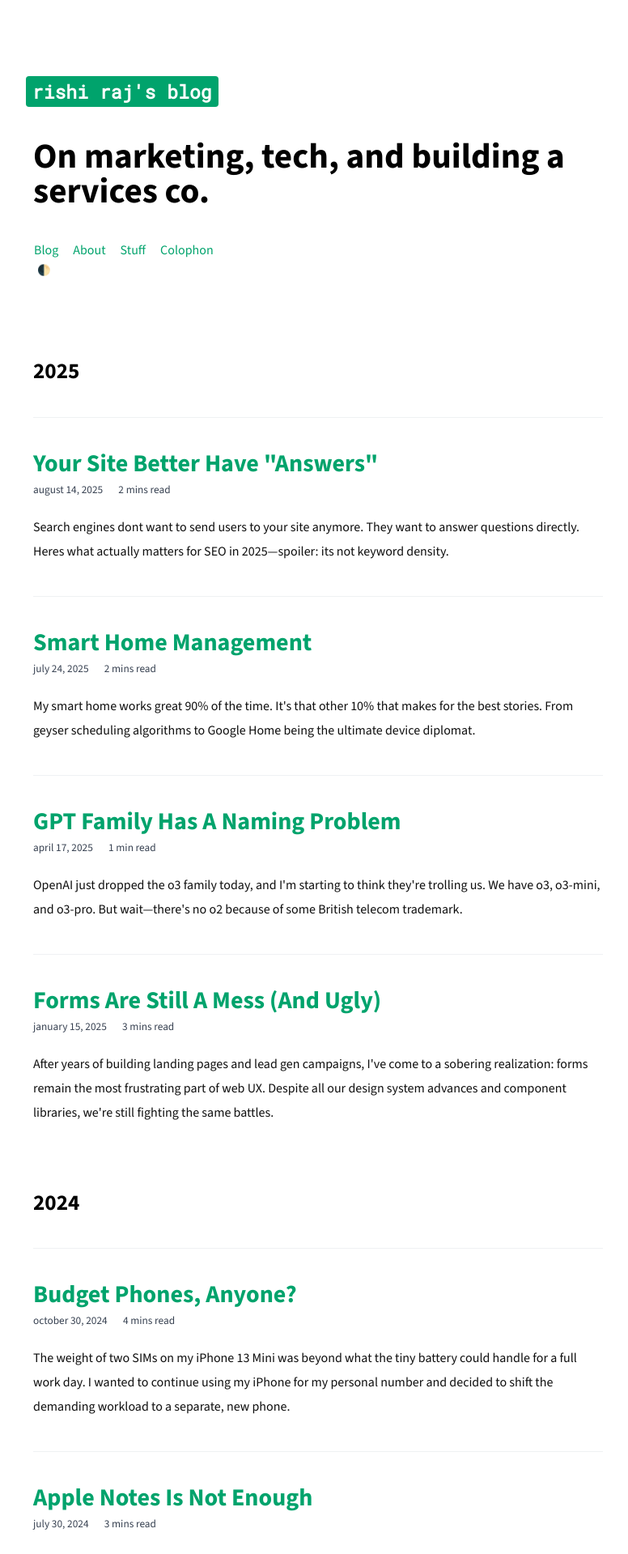
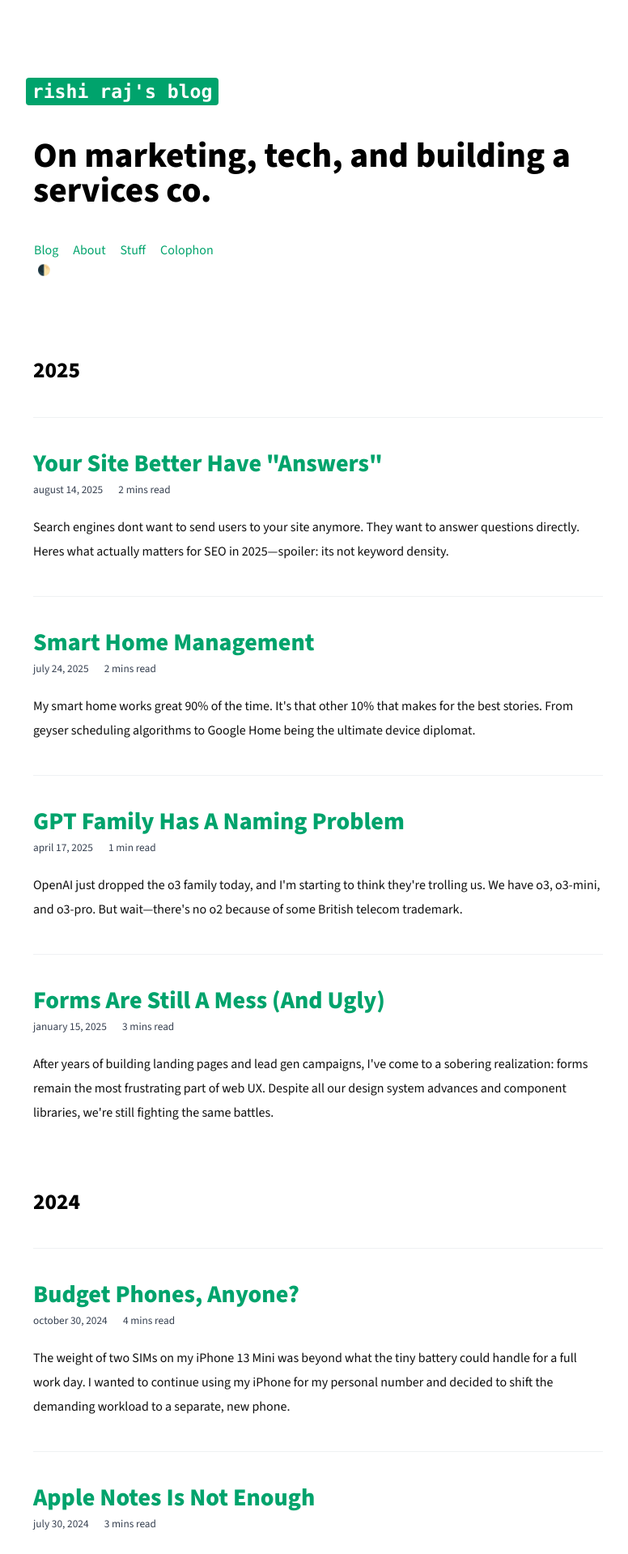
Before and after one commit to talkxo/rishiraj-blog-machine, a Jekyll site: the page built from index.html, in a window 1280 px wide. Shown: the top 1919 px of the page at 81% size, without its empty margins (247-1023 px from the left). Built offline with Jekyll 4.4.1, drawn with Linux system fonts in a browser that asks for light colours.

Commit message:
Implement local font loading with Source Sans 3 variable fonts
- Replace Google Fonts with local Source Sans 3 variable fonts
- Add @font-face declarations for normal and italic variable fonts
- Use font-display: swap for optimal loading performance
- Implement font preloading for critical fonts
- Use system monospace fonts for code blocks
- Remove external font dependencies for better performance
- Eliminate font loading CLS issues completely

```diff
--- a/_includes/head.html
+++ b/_includes/head.html
@@ -434,11 +434,9 @@
 
   <!-- DNS prefetch for external domains -->
 
-  <!-- Google Fonts - Optimized for CLS prevention -->
-  <link rel="preconnect" href="https://fonts.googleapis.com">
-  <link rel="preconnect" href="https://fonts.gstatic.com" crossorigin>
-  <link rel="preload" href="https://fonts.googleapis.com/css2?family=Source+Sans+3:wght@400;700&family=Roboto+Mono:wght@400&display=block" as="style" onload="this.onload=null;this.rel='stylesheet'">
-  <noscript><link rel="stylesheet" href="https://fonts.googleapis.com/css2?family=Source+Sans+3:wght@400;700&family=Roboto+Mono:wght@400&display=block"></noscript>
+  <!-- Local Fonts - Optimized for CLS prevention -->
+  <link rel="preload" href="{{ "/assets/fonts/SourceSans3-VariableFont_wght.ttf" | prepend: site.baseurl }}" as="font" type="font/ttf" crossorigin>
+  <link rel="preload" href="{{ "/assets/fonts/SourceSans3-Italic-VariableFont_wght.ttf" | prepend: site.baseurl }}" as="font" type="font/ttf" crossorigin>
 
   <style>
     /* Critical CSS for LCP/CLS optimization */
@@ -464,9 +462,26 @@
       --link-hover-text: #ffffff;
     }
 
+    /* Local Font Declarations */
+    @font-face {
+      font-family: 'Source Sans 3';
+      src: url('{{ "/assets/fonts/SourceSans3-VariableFont_wght.ttf" | prepend: site.baseurl }}') format('truetype-variations');
+      font-weight: 100 900;
+      font-style: normal;
+      font-display: swap;
+    }
+
+    @font-face {
+      font-family: 'Source Sans 3';
+      src: url('{{ "/assets/fonts/SourceSans3-Italic-VariableFont_wght.ttf" | prepend: site.baseurl }}') format('truetype-variations');
+      font-weight: 100 900;
+      font-style: italic;
+      font-display: swap;
+    }
+
     /* Font definitions with CLS prevention */
     body {
-      font-family: -apple-system, BlinkMacSystemFont, 'Segoe UI', Roboto, sans-serif;
+      font-family: 'Source Sans 3', -apple-system, BlinkMacSystemFont, 'Segoe UI', Roboto, sans-serif;
       margin: 0;
       padding: 0;
       background: var(--color-bg);
@@ -486,33 +501,17 @@
       min-height: 0;
     }
 
-    /* Critical content area - use system fonts to prevent CLS */
+    /* Critical content area */
     .c-archives__description {
-      font-family: -apple-system, BlinkMacSystemFont, 'Segoe UI', Roboto, sans-serif;
+      font-family: 'Source Sans 3', -apple-system, BlinkMacSystemFont, 'Segoe UI', Roboto, sans-serif;
       line-height: 1.6;
       color: var(--color-text);
       contain: layout style;
     }
 
-    /* Code font fallback */
+    /* Code font - system monospace */
     code, pre {
       font-family: 'SF Mono', Monaco, 'Cascadia Code', 'Roboto Mono', Consolas, 'Courier New', monospace;
-    }
-
-    /* Font loading optimization */
-    .fonts-loaded {
-      font-display: block;
-    }
-
-    /* Apply custom fonts only after they're loaded to prevent CLS */
-    html.fonts-loaded body,
-    html.fonts-loaded .c-archives__description {
-      font-family: 'Source Sans 3', -apple-system, BlinkMacSystemFont, 'Segoe UI', Roboto, sans-serif;
-    }
-
-    html.fonts-loaded code,
-    html.fonts-loaded pre {
-      font-family: 'Roboto Mono', 'SF Mono', Monaco, 'Cascadia Code', 'Roboto Mono', Consolas, 'Courier New', monospace;
     }
 
     /* Prevent layout shifts with font loading */
@@ -541,22 +540,20 @@
 
   <!-- Font loading detection and fallback for CSS loading -->
   <script>
-    // Aggressive font loading to prevent CLS
+    // Local font loading detection
     (function() {
-      // Load fonts immediately
       if ('fonts' in document) {
-        // Preload fonts with specific weights and sizes
+        // Load Source Sans 3 variable font
         var fontPromises = [
           document.fonts.load('400 16px "Source Sans 3"'),
-          document.fonts.load('700 16px "Source Sans 3"'),
-          document.fonts.load('400 14px "Roboto Mono"')
+          document.fonts.load('700 16px "Source Sans 3"')
         ];
 
-        // Apply fonts as soon as they're ready
+        // Mark fonts as loaded when ready
         Promise.all(fontPromises).then(function() {
           document.documentElement.classList.add('fonts-loaded');
         }).catch(function() {
-          // If fonts fail to load, still mark as loaded to prevent infinite waiting
+          // Fallback if fonts fail to load
           document.documentElement.classList.add('fonts-loaded');
         });
       } else {
--- a/_sass/helpers/_mixins.scss
+++ b/_sass/helpers/_mixins.scss
@@ -14,36 +14,20 @@
     }
 }
 
-// Font families - optimized for CLS prevention
+// Font families - local fonts
 @mixin ff--sans-serif($font-weight: normal) {
-  // Use system fonts first, then Source Sans 3 when loaded
-  font-family: -apple-system, BlinkMacSystemFont, 'Segoe UI', Roboto, sans-serif;
+  font-family: 'Source Sans 3', -apple-system, BlinkMacSystemFont, 'Segoe UI', Roboto, sans-serif;
   font-weight: $font-weight;
-
-  // Apply custom font only when loaded
-  .fonts-loaded & {
-    font-family: 'Source Sans 3', -apple-system, BlinkMacSystemFont, 'Segoe UI', Roboto, sans-serif;
-  }
 }
 
 @mixin ff--serif($font-weight: normal) {
-    font-family: -apple-system, BlinkMacSystemFont, 'Segoe UI', Roboto, sans-serif;
+    font-family: 'Source Sans 3', -apple-system, BlinkMacSystemFont, 'Segoe UI', Roboto, sans-serif;
     font-weight: $font-weight;
     color: var(--color-text, #404040);
-
-    // Apply custom font only when loaded
-    .fonts-loaded & {
-      font-family: 'Source Sans 3', -apple-system, BlinkMacSystemFont, 'Segoe UI', Roboto, sans-serif;
-    }
 }
 
 @mixin ff--code {
     font-family: 'SF Mono', Monaco, 'Cascadia Code', 'Roboto Mono', Consolas, 'Courier New', monospace;
-
-    // Apply custom font only when loaded
-    .fonts-loaded & {
-      font-family: 'Roboto Mono', 'SF Mono', Monaco, 'Cascadia Code', 'Roboto Mono', Consolas, 'Courier New', monospace;
-    }
 }
 
 // Font sizing
```
Also changed, not shown: assets/fonts/SourceSans3-Italic-VariableFont_wght.ttf (added), assets/fonts/SourceSans3-VariableFont_wght.ttf (added).
